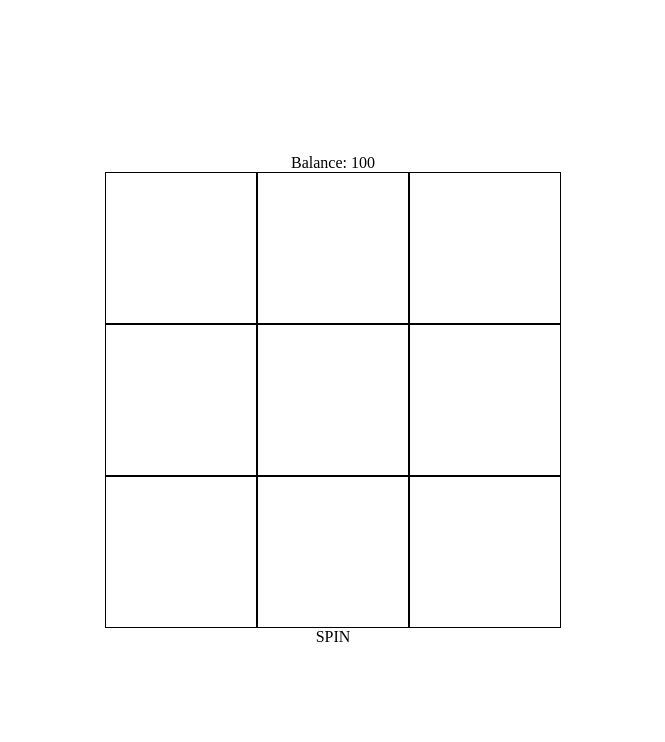
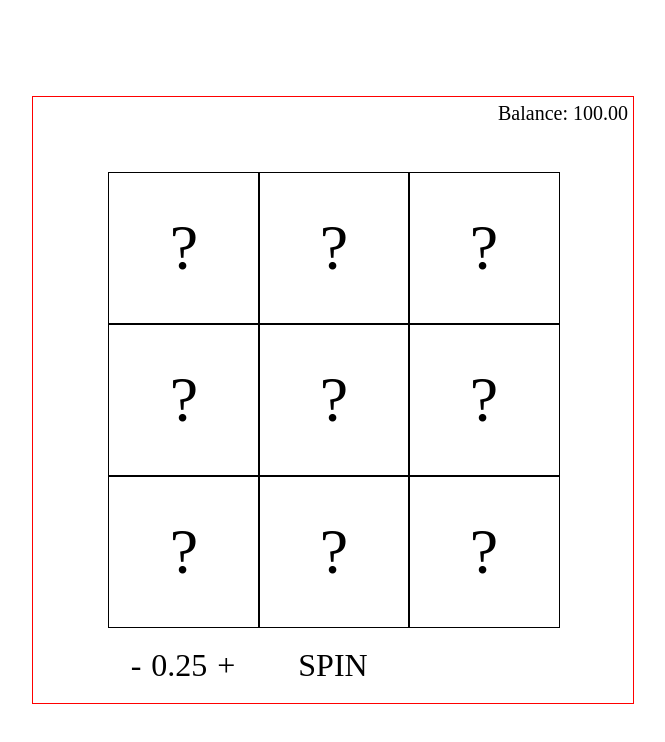
Before and after one commit to b-pl/b-pl.github.io, a plain HTML site: page index.html in a window 1280 px wide. Shown: the whole page, without its empty margins (307-972 px from the left). Drawn offline with Linux system fonts and the light colour scheme.

Commit message:
Obsługa stawki i salda

```diff
--- a/SlotsGame.js
+++ b/SlotsGame.js
@@ -1,7 +1,5 @@
-// REELS HAS TO BE GENERATED ONLY ONCE
 class SlotsGame {
   constructor() {
-    this.balance = localStorage.getItem('balance')
     this.reels = this.#generateReels()
     this.settings = {
       multipliers: {
@@ -10,23 +8,39 @@ class SlotsGame {
         2: '5',
         4: '10'
       },
-      currentStake: {
-        stake: 1
+      stakes: [
+        0.25,
+        0.50,
+        1.00,
+        2.00,
+        5.00,
+        10.00
+      ],
+      game: {
+        stake: undefined,
+        balance: localStorage.getItem('balance') ? localStorage.getItem('balance') : 100
       }
     }
+  }
 
-    if (!this.balance)
-      this.#setBalance(100)
+  #setSettings() {
+    return this.#setStake(localStorage.getItem('stake') && this.settings.stakes.find(el => el == localStorage.getItem('stake')) ? localStorage.getItem('stake') : 0.25)
   }
 
   #setBalance(amount) {
-    console.log(`currentBalance = ${localStorage.getItem('balance')}`)
-    console.log(`amountToSet = ${amount}`)
-    return localStorage.setItem('balance', amount)
+    return this.settings.game.balance = amount
   }
 
   getBalance() {
-    return parseFloat(localStorage.getItem('balance'))
+    return parseFloat(this.settings.game.balance).toFixed(2)
+  }
+
+  #setStake(stake) {
+    return this.settings.game.stake = stake
+  }
+
+  getStake() {
+    return parseFloat(this.settings.game.stake).toFixed(2)
   }
 
   #generateReels() {
@@ -95,12 +109,14 @@ class SlotsGame {
 
   spin() {
     // const reels = this.#generateReels()
-    let stake = parseFloat(this.settings.currentStake.stake)
+    let stake = this.getStake()
     let currentBalance = this.getBalance()
     let afterBalance = currentBalance - stake
+    if (afterBalance < 0)
+      return false
     console.log(`SPIN - stake = ${stake} current = ${currentBalance} after = ${afterBalance}`)
     this.#setBalance(afterBalance)
-    this.updateAndShowBalance()
+    this.showBalance()
 
     const sets = this.#generateSets(this.reels)
     const results = this.#setSymbolsPositions(sets).join().split(',')
@@ -160,7 +176,7 @@ class SlotsGame {
       console.log('not won')
       return false
     } else {
-      let stake = parseFloat(this.settings.currentStake.stake)
+      let stake = this.getStake()
       let winnings = 0
       for (const number of lines.winningNumbers) {
         winnings += this.settings.multipliers[number] * stake
@@ -169,33 +185,82 @@ class SlotsGame {
       let balance = parseFloat(this.getBalance())
       balance += parseFloat(winnings)
       this.#setBalance(balance)
-      alert(`winnings = ${winnings}; typeof = ${typeof(winnings)}; balance = ${balance}; typeof = ${typeof(balance)}`)
-      this.updateAndShowBalance()
+      // alert(`winnings = ${winnings}; typeof = ${typeof(winnings)}; balance = ${balance}; typeof = ${typeof(balance)}`)
+      this.showBalance()
     }
 
     return true
   }
 
-  updateAndShowBalance() {
-    document.querySelector('#balance_amount').textContent = this.getBalance()
+  showBalance() {
+    document.querySelector('.balance__element--amount').textContent = this.getBalance()
+  }
+
+  showStake() {
+    document.querySelector('.slots__button--currentStake').textContent = this.getStake()
+  }
+
+  #saveDataToLocalStorage() {
+    localStorage.setItem('balance', this.getBalance())
+    localStorage.setItem('stake', this.getStake())
+  }
+
+  #handleStakeIncrease() {
+    let currentStake = this.getStake()
+    let currentIndex = this.settings.stakes.findIndex(el => el == currentStake)
+    if (this.settings.stakes[currentIndex + 1] === undefined)
+      return false
+
+    return this.#setStake(this.settings.stakes[currentIndex + 1])
+  }
+
+  #handleStakeDecrease() {
+    let currentStake = this.getStake()
+    let currentIndex = this.settings.stakes.findIndex(el => el == currentStake)
+    if (this.settings.stakes[currentIndex - 1] === undefined)
+      return false
+
+    return this.#setStake(this.settings.stakes[currentIndex - 1])
   }
 
   createListeners() {
-    document.querySelector('.slots__button').addEventListener('click', () => this.spin())
+    document.querySelector('.slots__button--spin').addEventListener('click', () => this.spin())
+    document.querySelector('.slots__button--increaseStake').addEventListener('click', () => {
+      this.#handleStakeIncrease()
+      this.showStake()
+    })
+    document.querySelector('.slots__button--decraseStake').addEventListener('click', () => {
+      this.#handleStakeDecrease()
+      this.showStake()
+    })
+    window.addEventListener('beforeunload', () => this.#saveDataToLocalStorage())
   }
 
   init() {
+    this.#setSettings()
+    this.#saveDataToLocalStorage()
     this.createListeners()
-    this.updateAndShowBalance()
-    // this.spin()
+    this.showBalance()
+    this.showStake()
+
+    // DEBUG
     window.setStake = (stake) => {
       this._setStake(stake)
+    }
+    window.setBalance = (balance) => {
+      this._setBalance(balance)
+      let newB = this.getBalance()
+      document.querySelector('.balance__element--amount').textContent = newB
     }
   }
 
   // DEBUG
   _setStake(stake) {
-    this.settings.currentStake.stake = stake
+    this.settings.game.stake = stake
+  }
+
+  _setBalance(balance) {
+    this.#setBalance(balance)
   }
 
   test() {
--- a/index.html
+++ b/index.html
@@ -20,26 +20,45 @@
     <![endif]-->
 
     <div class='container'>
-      <div class='balance'>Balance: <span id='balance_amount'></span></div>
+      <div class='content'>
+        <div class='balance'>
+          <span class='balance__element balance__element--label'>Balance: </span>
+          <span class='balance__element balance__element--amount'></span>
+        </div>
         <div class='slots__wrapper'>
           <div class='slots__row'>
-          <div class='slot' id='slot-0'></div>
-          <div class='slot' id='slot-1'></div>
-          <div class='slot' id='slot-2'></div>
+            <div class='slot' id='slot-0'>?</div>
+            <div class='slot' id='slot-1'>?</div>
+            <div class='slot' id='slot-2'>?</div>
           </div>
           <div class='slots__row'>
-          <div class='slot' id='slot-3'></div>
-          <div class='slot' id='slot-4'></div>
-          <div class='slot' id='slot-5'></div>
+            <div class='slot' id='slot-3'>?</div>
+            <div class='slot' id='slot-4'>?</div>
+            <div class='slot' id='slot-5'>?</div>
           </div>
           <div class='slots__row'>
-          <div class='slot' id='slot-6'></div>
-          <div class='slot' id='slot-7'></div>
-          <div class='slot' id='slot-8'></div>
+            <div class='slot' id='slot-6'>?</div>
+            <div class='slot' id='slot-7'>?</div>
+            <div class='slot' id='slot-8'>?</div>
+          </div>
+
+          <div class='buttons__wrapper'>
+            <div class='slots__button slots__button--stake slots__button--wrapper'>
+              <div class='slots__button slots__button--decraseStake'>
+                -
+              </div>
+              <div class='slots__button slots__button--currentStake'>
+
+              </div>
+              <div class='slots__button slots__button--increaseStake'>
+                +
               </div>
             </div>
-      <div class='slots__button'>
+            <div class='slots__button slots__button--spin slots__button--wrapper'>
               SPIN
+            </div>
+          </div>
+        </div>
       </div>
     </div>
 
--- a/style.css
+++ b/style.css
@@ -1,3 +1,7 @@
+:root {
+  font-size: 10px;
+}
+
 body {
   margin: 0;
 }
@@ -11,15 +15,43 @@ body {
   flex-direction: column;
 }
 
+.content {
+  width: 600px;
+  min-height: 600px;
+  display: flex;
+  justify-content: center;
+  align-items: center;
+  flex-direction: column;
+  border: 1px solid #ff0000;
+}
+
+.balance {
+  display: flex;
+  width: 100%;
+  flex-direction: row;
+  justify-content: flex-end;
+  height: 75px;
+  font-size: 2rem;
+}
+
+.balance__element {
+  padding-top: 5px;
+  padding-right: 5px;
+}
+
+
+
 .slots__wrapper {
   display: flex;
   flex-direction: row;
   flex-wrap: wrap;
+  max-width: 450px;
 }
 
 .slots__row {
   display: flex;
   flex-direction: column;
+  max-width: 150px;
 }
 
 .slot {
@@ -29,5 +61,27 @@ body {
   display: flex;
   justify-content: center;
   align-items: center;
-  font-size: 64px;
+  font-size: 6.4rem;
 }
+
+.slots__button {
+  display: flex;
+  justify-content: center;
+  align-items: center;
+  font-size: 3.2rem;
+}
+
+.slots__button--currentStake {
+  margin: 0 1rem;
+}
+
+.buttons__wrapper {
+  display: flex;
+  width: 100%;
+  flex-direction: row;
+  height: 75px;
+}
+
+.slots__button--wrapper {
+  width: 150px;
+}
```
Lines whose indentation alone changed are shown as unchanged.
